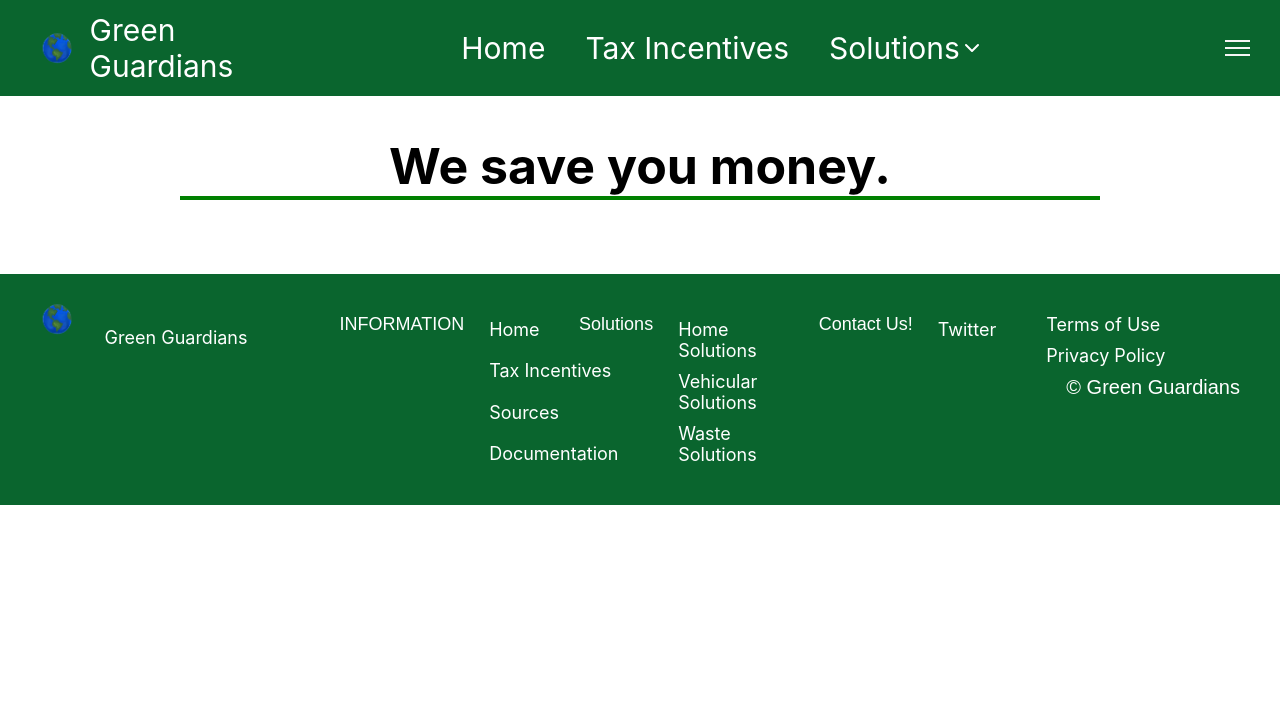
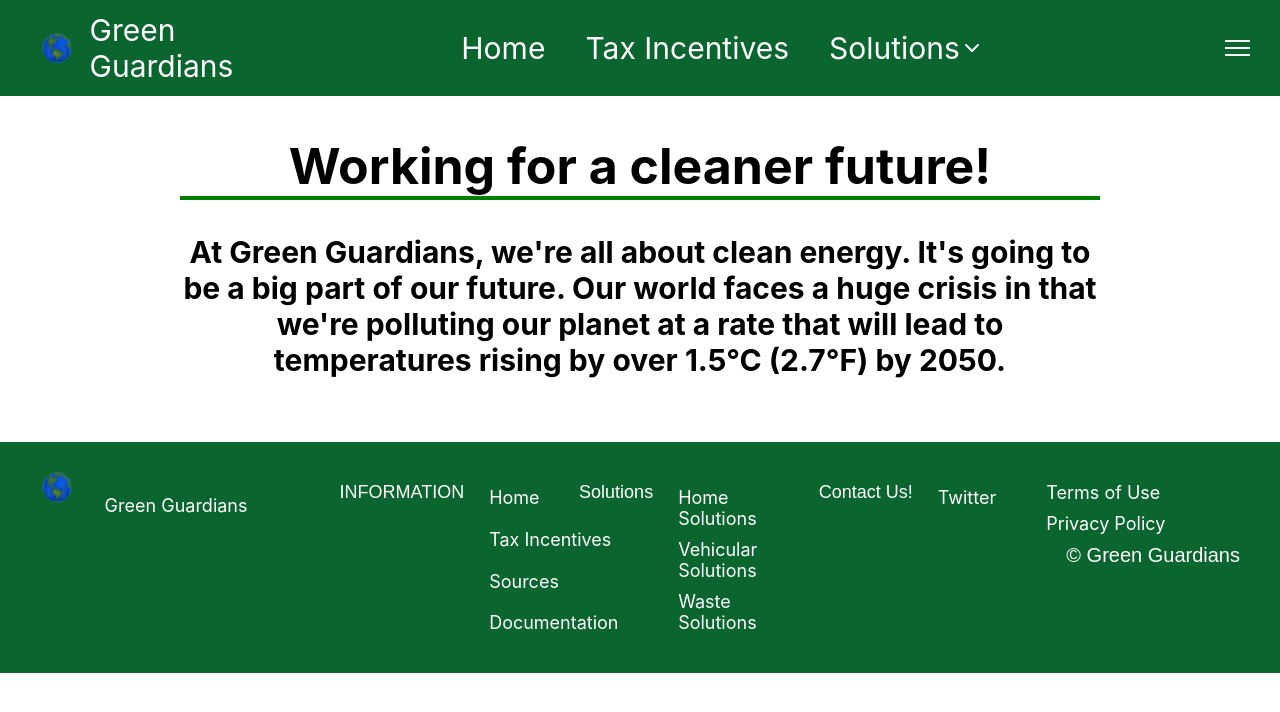
Before and after one commit to chonk9/webmaster23-24, a React (Create React App) app: page /about-us in a window 1280 px wide. Shown: the top 712 px of the page. Built offline with nearby package versions, Linux system fonts and the light colour scheme.

Commit message:
hopefully this fixes netlify :pray:

```diff
--- a/package.json
+++ b/package.json
@@ -10,7 +10,7 @@
     "react": "^18.2.0",
     "react-dom": "^18.2.0",
     "react-router-dom": "^6.20.0",
-    "react-scripts": "^5.0.1",
+    "react-scripts": "^3.0.1",
     "web-vitals": "^2.1.4"
   },
   "scripts": {
@@ -38,6 +38,7 @@
     ]
   },
   "devDependencies": {
+    "@babel/plugin-proposal-private-property-in-object": "^7.21.11",
     "@types/react": "^18.2.39",
     "@types/react-dom": "^18.2.17"
   }
--- a/src/Components/footer.js
+++ b/src/Components/footer.js
@@ -89,7 +89,7 @@ export default function Footer({ currentYear }) {
             </a>
           </li>
           <li className='copyright'>
-            <p>©{currentYear} Green Guardians</p>
+            <p>© Green Guardians</p>
           </li>
         </ul>
       </div>
--- a/src/Pages/AboutUs.jsx
+++ b/src/Pages/AboutUs.jsx
@@ -2,7 +2,12 @@ import React from 'react'
 
 export default function AboutUs() {
   return(<>
-    <h1>We save you money.</h1>
+    <h1>Working for a cleaner future!</h1>
+
+    <h2>At Green Guardians, we're all about clean energy. It's going to be a big part of our future.
+        Our world faces a huge crisis in that we're polluting our planet at a rate that will lead to temperatures rising
+        by over 1.5°C (2.7°F) by 2050.
+    </h2>
 
   </>);
 
```
Also changed, not shown: 1 other file (tests, documents, lock files or other folders).
